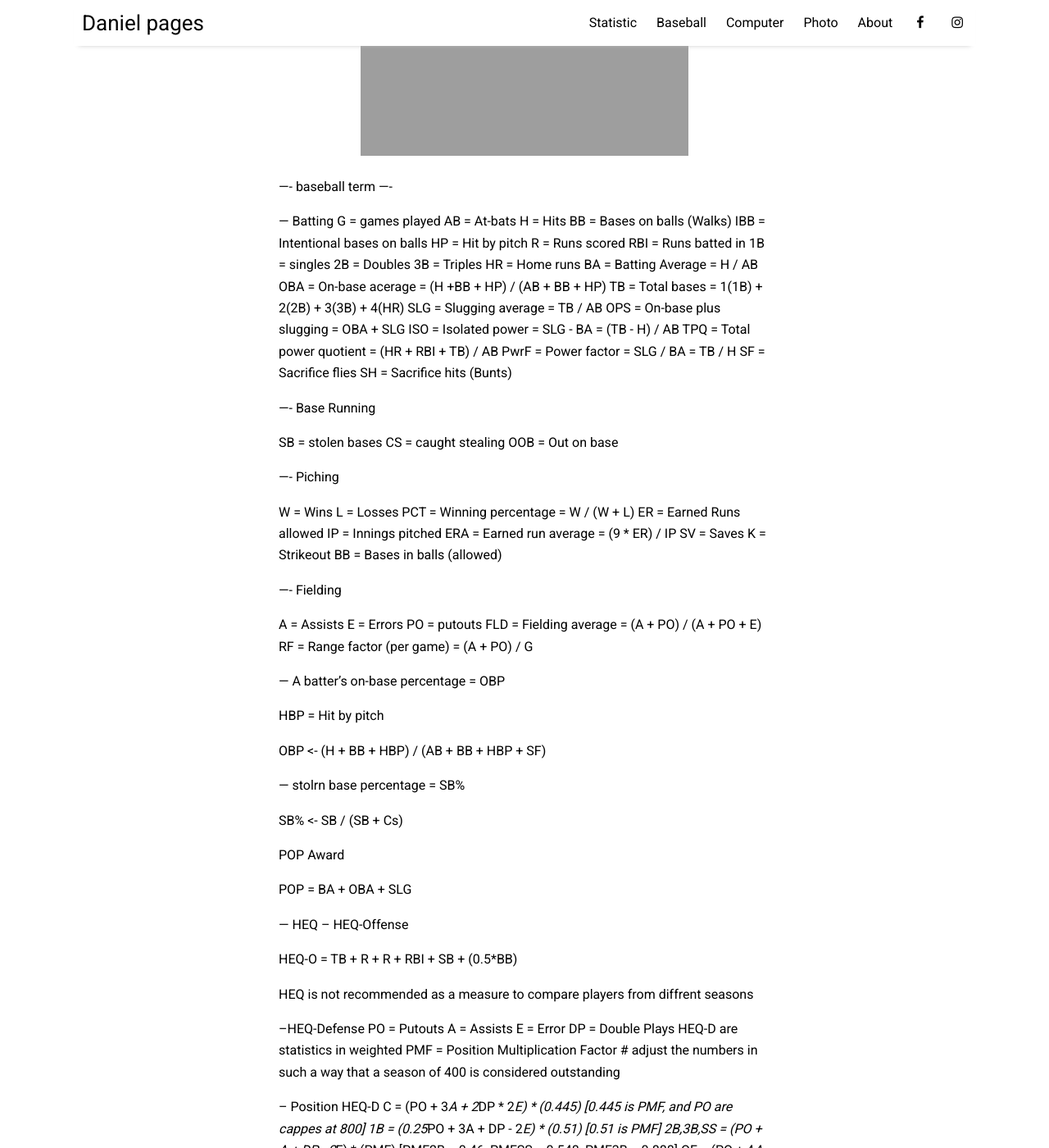
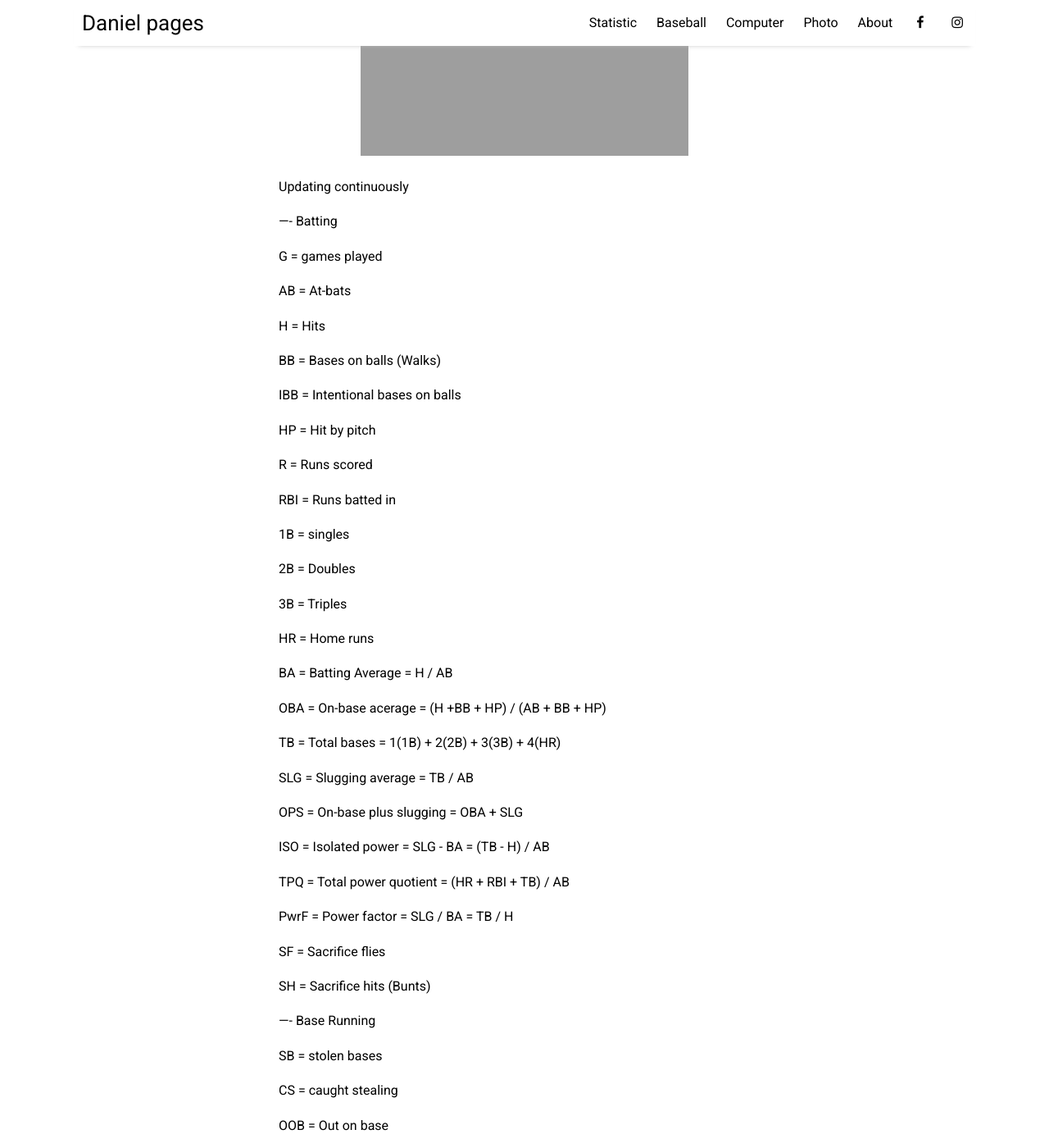
Before and after one commit to danielpages/danielpage.github.io, a Jekyll site: the page built from _posts/2018-04-14-baseball-term.md, in a window 1280 px wide and 1400 px high, scrolled down 272 px. Shown: the whole window at 82% size. Built offline with Jekyll 4.4.1, drawn with Linux system fonts in a browser that asks for light colours; nearby versions of some CDN libraries; some of the changed text lies outside the part shown.

Commit message:
baseball
baseball error update 20180414

```diff
--- a/_posts/2016-04-14-baseball-term.md
+++ b/_posts/2018-04-14-baseball-term.md
@@ -7,56 +7,92 @@ tags: [Baseball]
 image: IMG_5169.JPG
 ---
 
----- baseball term ----
+Updating continuously
 
---- Batting
+---- Batting
+
  G = games played
+
  AB = At-bats
+
  H = Hits
+
  BB = Bases on balls (Walks)
+
  IBB = Intentional bases on balls
+
  HP = Hit by pitch
+
  R = Runs scored
+
  RBI = Runs batted in
+
  1B = singles
+
  2B = Doubles
+
  3B = Triples
+
  HR = Home runs
+
  BA = Batting Average = H / AB
+
  OBA = On-base acerage = (H +BB + HP) / (AB + BB + HP)
+
  TB = Total bases = 1(1B) + 2(2B) + 3(3B) + 4(HR)
+
  SLG = Slugging average = TB / AB
+
  OPS = On-base plus slugging = OBA + SLG
+
  ISO = Isolated power = SLG - BA = (TB - H) / AB
+
  TPQ = Total power quotient = (HR + RBI + TB) / AB
+
  PwrF = Power factor = SLG / BA = TB / H
+
  SF = Sacrifice flies
+
  SH = Sacrifice hits (Bunts)
 
 ---- Base Running
 
  SB = stolen bases
+
  CS = caught stealing
+
  OOB = Out on base
 
 ---- Piching
 
  W = Wins
+
  L = Losses
+
  PCT = Winning percentage = W / (W + L)
+
  ER = Earned Runs allowed
+
  IP = Innings pitched
+
  ERA = Earned run average = (9 * ER) / IP
+
  SV = Saves
+
  K = Strikeout
+
  BB = Bases in balls (allowed)
 
 ---- Fielding
 
  A = Assists
+
  E = Errors
+
  PO = putouts
+
  FLD = Fielding average = (A + PO) / (A + PO + E)
+
  RF = Range factor (per game) = (A + PO) / G
 
 
@@ -82,17 +118,27 @@ image: IMG_5169.JPG
  HEQ is not recommended as a measure to compare players from diffrent seasons
 
 --HEQ-Defense
+
  PO = Putouts
+
  A = Assists
+
  E = Error
+
  DP = Double Plays
+
  HEQ-D are statistics in weighted
+
  PMF = Position Multiplication Factor # adjust the numbers in such a way that a season of 400 is considered outstanding
 
 -- Position HEQ-D
+
  C = (PO + 3*A + 2*DP * 2*E) * (0.445) [0.445 is PMF, and PO are cappes at 800]
+
  1B = (0.25*PO + 3A + DP - 2*E) * (0.51) [0.51 is PMF]
+
  2B,3B,SS = (PO + A + DP - 2*E) * (PMF) [PMF2B = 0.46, PMFSS = 0.548, PMF3B = 0.888]
+
  OF = (PO + 4*A + 4*DP - 2E) * (1) [i.e., no PMF for OF]
 
 --- Player Career Total
--- a/pages/Baseball.html
+++ b/pages/Baseball.html
@@ -2,7 +2,7 @@
 layout: page
 title: Baseball
 ---
-{% for post in site.categories.Basebll %}
+{% for post in site.categories.Baseball %}
   <a href="{{ site.github.url }}{{ post.url }}">
     <div class="featured-posts" {% if post.image %}style="background-image:url({{ site.github.url }}/assets/img/{{ post.image }})"{% endif %}>
       <h2><span>{{ post.title }}</span></h2>
--- a/pages/Statistic.html
+++ b/pages/Statistic.html
@@ -2,7 +2,7 @@
 layout: page
 title: Statistic
 ---
-{% for post in site.categories.statistic %}
+{% for post in site.categories.Statistic %}
   <a href="{{ site.github.url }}{{ post.url }}">
     <div class="featured-posts" {% if post.image %}style="background-image:url({{ site.github.url }}/assets/img/{{ post.image }})"{% endif %}>
       <h2><span>{{ post.title }}</span></h2>
```
Also changed, not shown: 1 other file.
